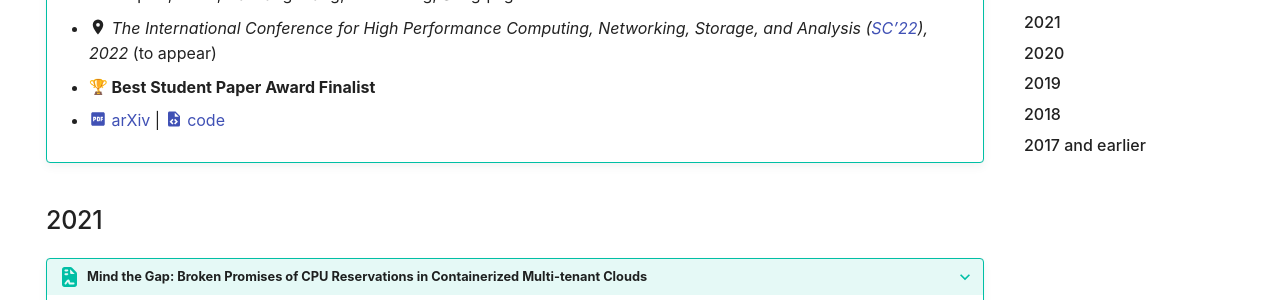
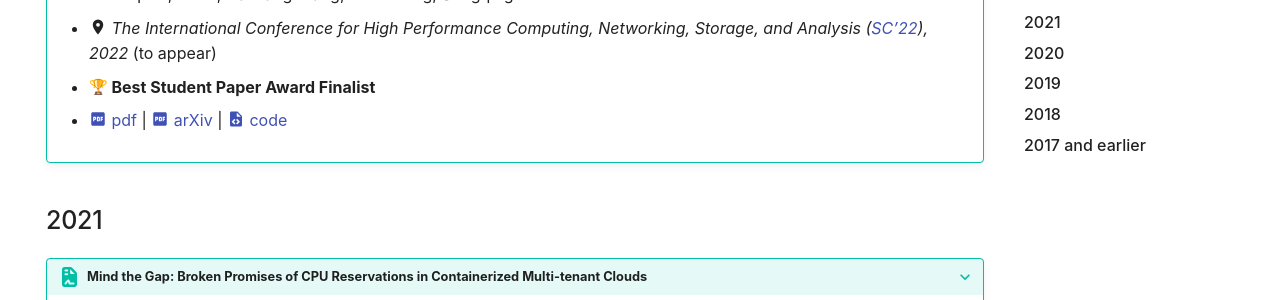
Before and after one commit to ds2-lab/ds2-lab.github.io, an MkDocs documentation site: the page built from docs/publication.md, in a window 1280 px wide and 900 px high, scrolled down 1352 px. Shown: the part 150-450 px from the top of the window. Built offline with MkDocs 1.6.1 and Material for MkDocs 9.7.7, drawn with Linux system fonts in a browser that asks for light colours; emoji names are drawn with the system emoji font; comment, search, counter and statistics services are not loaded.

Commit message:
added sc22 ae pdf

```diff
--- a/docs/publication.md
+++ b/docs/publication.md
@@ -71,7 +71,7 @@ quote = book chapter
         * :material-account-supervisor-outline: Yuqi Fu, Li Liu, Haoliang Wang, Yue Cheng, Songqing Chen
 	    * :material-map-marker: *The International Conference for High Performance Computing, Networking, Storage, and Analysis ([SC’22](https://sc22.supercomputing.org/)), 2022* (to appear)
 		* :trophy: **Best Student Paper Award Finalist**
-	    * [:material-file-pdf-box: arXiv](https://arxiv.org/abs/2209.01709){target="\_blank"} | [:material-file-code: code](https://github.com/ds2-lab/SFS){:target="\_blank"}
+	    * [:material-file-pdf-box: pdf](pdfs/sc22-sfs-ae.pdf){:target="\_blank"} | [:material-file-pdf-box: arXiv](https://arxiv.org/abs/2209.01709){target="\_blank"} | [:material-file-code: code](https://github.com/ds2-lab/SFS){:target="\_blank"}
 
     === "Abstract"
 
```
Also changed, not shown: 1 other file.
